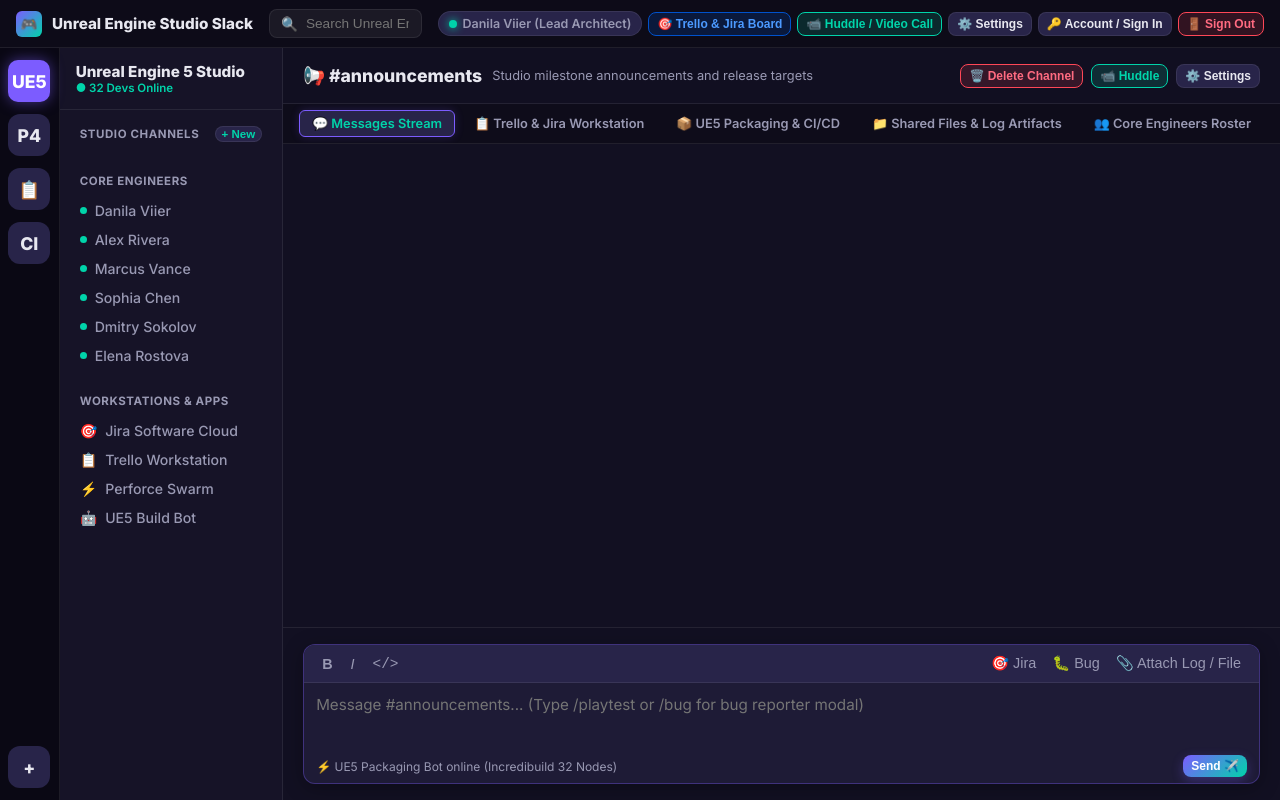
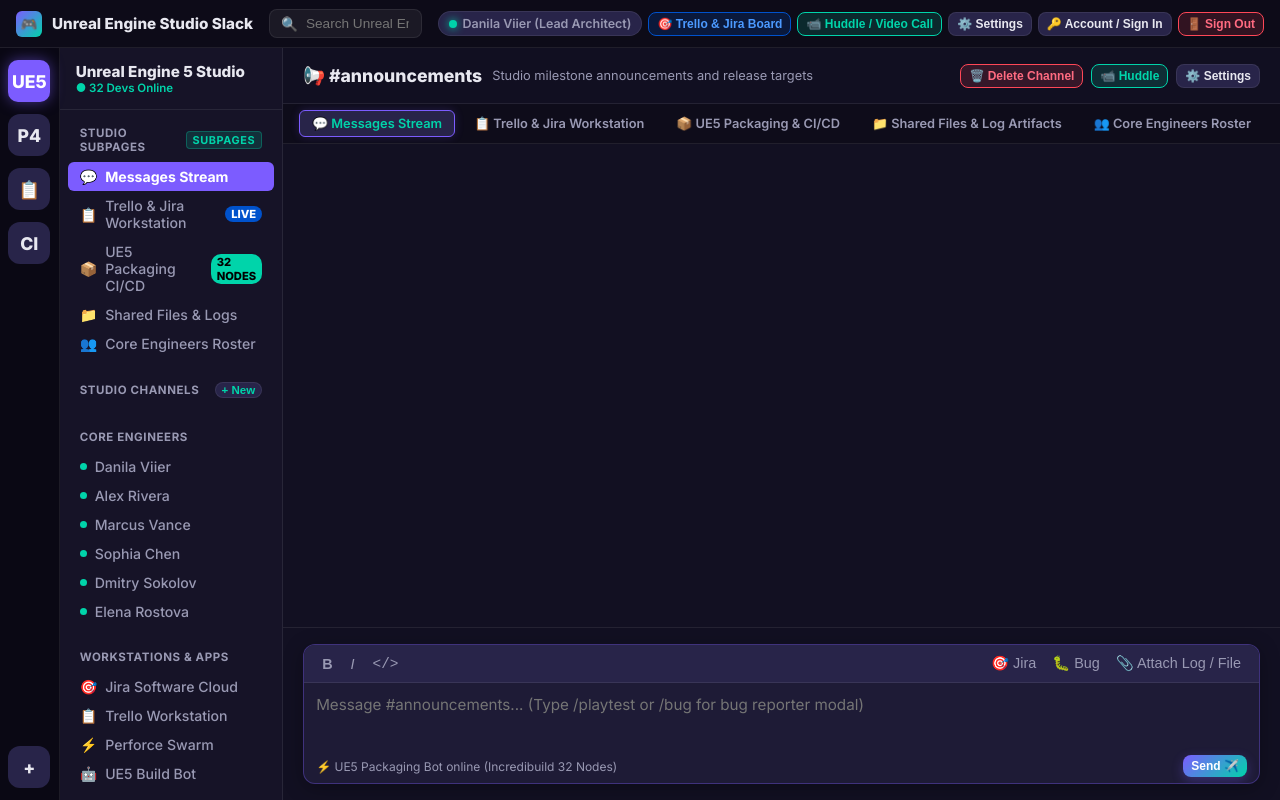
Before and after one commit to TrillionaireViier/slack_clone, a website: page index.html in a window 1280 px wide. Drawn offline with Linux system fonts and the light colour scheme.

Commit message:
Add Studio Subpages section to left sidebar and no-cache headers to vercel.json

```diff
--- a/index.html
+++ b/index.html
@@ -5,6 +5,9 @@
   <meta name="viewport" content="width=device-width, initial-scale=1.0" />
   <title>Slack Clone — Game Studio Architecture, UE5 CI/CD, Trello/Jira Workstation & Video Huddles</title>
   <meta name="description" content="A specialized Slack Clone designed for Unreal Engine 5 game studios featuring clean channel architecture, automated packaging alerts, version control webhooks, Trello/Jira Kanban workstations, and video huddles." />
+  <meta http-equiv="Cache-Control" content="no-cache, no-store, must-revalidate" />
+  <meta http-equiv="Pragma" content="no-cache" />
+  <meta http-equiv="Expires" content="0" />
   <link href="https://fonts.googleapis.com/css2?family=Inter:wght@300;400;500;600;700;800;900&family=JetBrains+Mono:wght@400;500;600&display=swap" rel="stylesheet" />
   <style>
     *, *::before, *::after { margin: 0; padding: 0; box-sizing: border-box; }
@@ -1051,6 +1054,29 @@
       </div>
 
       <div class="sidebar-scroll">
+
+        <!-- 0. Prominent Studio Subpages & Workstations Navigation -->
+        <div class="sidebar-section">
+          <div class="sidebar-section-title">
+            <span>Studio Subpages</span>
+            <span style="font-size: 0.68rem; color: var(--accent2); background: rgba(0, 212, 170, 0.15); padding: 1px 6px; border-radius: 4px; border: 1px solid rgba(0, 212, 170, 0.3);">SUBPAGES</span>
+          </div>
+          <div class="channel-item subpage-sidebar-item active" id="sideSubtabChat" onclick="switchSubpageTab('chat')">
+            <span>💬</span> <span>Messages Stream</span>
+          </div>
+          <div class="channel-item subpage-sidebar-item" id="sideSubtabJira" onclick="switchSubpageTab('jira')">
+            <span>📋</span> <span>Trello & Jira Workstation</span> <span class="unread-pill" style="background: #0052cc;">LIVE</span>
+          </div>
+          <div class="channel-item subpage-sidebar-item" id="sideSubtabBuilds" onclick="switchSubpageTab('builds')">
+            <span>📦</span> <span>UE5 Packaging CI/CD</span> <span class="unread-pill" style="background: var(--accent2); color: #000;">32 NODES</span>
+          </div>
+          <div class="channel-item subpage-sidebar-item" id="sideSubtabFiles" onclick="switchSubpageTab('files')">
+            <span>📁</span> <span>Shared Files & Logs</span>
+          </div>
+          <div class="channel-item subpage-sidebar-item" id="sideSubtabTeam" onclick="switchSubpageTab('team')">
+            <span>👥</span> <span>Core Engineers Roster</span>
+          </div>
+        </div>
 
         <!-- 1. Distraction-Free Studio Channels -->
         <div class="sidebar-section">
@@ -2491,29 +2517,33 @@
       const activeTab = document.getElementById('subtab' + tab.charAt(0).toUpperCase() + tab.slice(1));
       if (activeTab) activeTab.classList.add('active');
 
+      document.querySelectorAll('.subpage-sidebar-item').forEach(el => el.classList.remove('active'));
+      const activeSideTab = document.getElementById('sideSubtab' + tab.charAt(0).toUpperCase() + tab.slice(1));
+      if (activeSideTab) activeSideTab.classList.add('active');
+
       document.querySelectorAll('.subpage-view').forEach(el => el.style.display = 'none');
       const composer = document.querySelector('.composer-wrapper');
 
       if (tab === 'chat') {
         document.getElementById('messageStream').style.display = 'flex';
         if (composer) composer.style.display = 'block';
-        showToast('💬 Switched to Messages Stream');
+        showToast('💬 Switched to Messages Stream Subpage');
       } else if (tab === 'jira') {
         document.getElementById('jiraWorkstationSubpage').style.display = 'block';
         if (composer) composer.style.display = 'none';
-        showToast('📋 Switched to Trello & Jira Workstation Subpage View');
+        showToast('📋 Switched to Trello & Jira Workstation Subpage');
       } else if (tab === 'builds') {
         document.getElementById('buildsCiCdSubpage').style.display = 'block';
         if (composer) composer.style.display = 'none';
-        showToast('📦 Switched to UE5 Packaging & CI/CD Subpage View');
+        showToast('📦 Switched to UE5 Packaging & CI/CD Subpage');
       } else if (tab === 'files') {
         document.getElementById('sharedFilesSubpage').style.display = 'block';
         if (composer) composer.style.display = 'none';
-        showToast('📁 Switched to Shared Log Files & Build Artifacts View');
+        showToast('📁 Switched to Shared Log Files & Build Artifacts Subpage');
       } else if (tab === 'team') {
         document.getElementById('teamRosterSubpage').style.display = 'block';
         if (composer) composer.style.display = 'none';
-        showToast('👥 Switched to Core Studio Engineers Roster View');
+        showToast('👥 Switched to Core Studio Engineers Roster Subpage');
       }
     }
 
```
Also changed, not shown: landing.html (+35 -5 lines), vercel.json.
